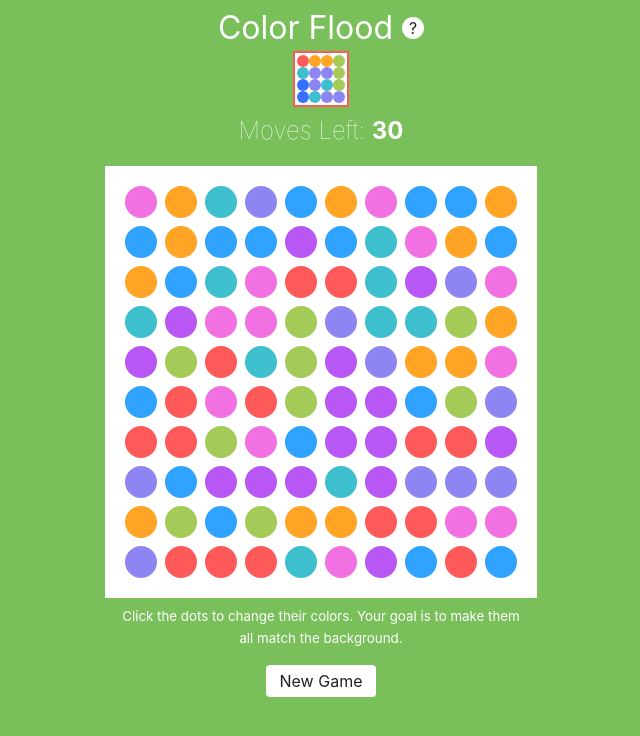
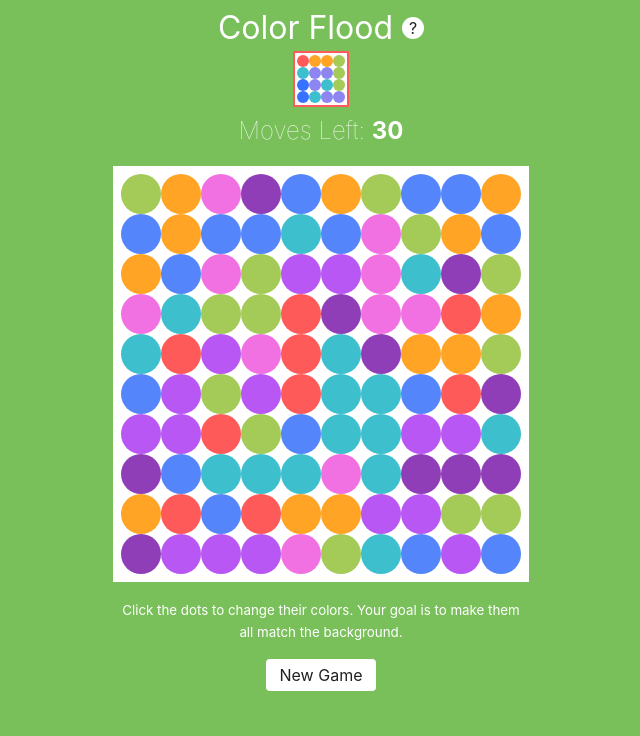
Before and after one commit to beesandtrees/colorGame, a React (Create React App) app: page / in a window 1280 px wide. Shown: the top 736 px of the page, without its empty margins (319-959 px from the left). Built offline with nearby package versions, Linux system fonts and the light colour scheme.

Commit message:
new game is working

```diff
--- a/src/components/App.css
+++ b/src/components/App.css
@@ -44,15 +44,15 @@ h1 {
   width: 100vw;
 }
 
-.lilac {
-  background-color: #8D85F2;
+.grape {
+  background-color: #8F3EB7;
 }
 
-.lavendar {
+.fuchsia {
   background-color: #B857F3;
 }
 
-.fuchsia {
+.pink {
   background-color: #F171E2;
 }
 
@@ -73,11 +73,11 @@ h1 {
 }
 
 .blue {
-  background-color: #30A3FE;
+  background-color: #5585FB;
 }
 
 .dblue {
-  background-color: #3771FF;
+  background-color: #7256D9;
 }
 
 .purple {
--- a/src/components/App.js
+++ b/src/components/App.js
@@ -15,7 +15,7 @@ class App extends Component {
     constructor(props) {
         super(props);
         this.state = {
-            count: 20,
+            count: 20
         }
     }
     restart() {
@@ -37,6 +37,7 @@ class App extends Component {
               <div className="count">Moves Left: <span>{level.maxclick - game.clicks}</span></div>
             </div>
             <Board
+                grid={game.grid}
                 game={game}
                 updateClicks={this.props.updateClicks}
                 createGrid={this.props.createGrid}
--- a/src/components/Block/Block.css
+++ b/src/components/Block/Block.css
@@ -1,9 +1,7 @@
 .block {
-  border-color: white;
-  border-style: solid;
-  border-width: 4px;
-  border-radius: 66%;
+  border-radius: 50%;
   box-sizing: border-box;
+  cursor: pointer;
   transition: all 0.33s;
 }
 
@@ -49,5 +47,4 @@
 
 .solved .block {
   border-radius: 0;
-  border-width: 0;
 }
--- a/src/components/Board/Board.css
+++ b/src/components/Board/Board.css
@@ -1,7 +1,7 @@
 .gameBoard {
   background-color: white;
-  margin: 0 auto;
-  padding: 1.6rem;
+  margin: 1rem auto;
+  padding: 0.8rem;
   max-width: 50vh;
 }
 
--- a/src/components/Board/Board.js
+++ b/src/components/Board/Board.js
@@ -19,8 +19,11 @@ export default class Board extends Component {
         this.renderBlocks(grid, this.props.numberofrows);
     }
 
-    componentDidReceiveProps() {
-        console.log(this.props);
+    componentWillReceiveProps(nextProps) {
+        // console.log(nextProps.grid);
+        if(this.props.grid !== nextProps.grid) {
+            this.renderBlocks(nextProps.grid, this.props.numberofrows);
+        }
     }
 
     clickbox(x, y) {
--- a/src/components/Logic/levels.js
+++ b/src/components/Logic/levels.js
@@ -27,12 +27,12 @@ export const levels = {
 }
 
 export const colors = [
-    'lilac',
+    'grape',
+    'fuchsia',
+    'pink',
     'red',
     'aqua',
     'lime',
-    'lavendar',
-    'fuchsia',
     'orange',
     'blue',
     'dblue',
```
